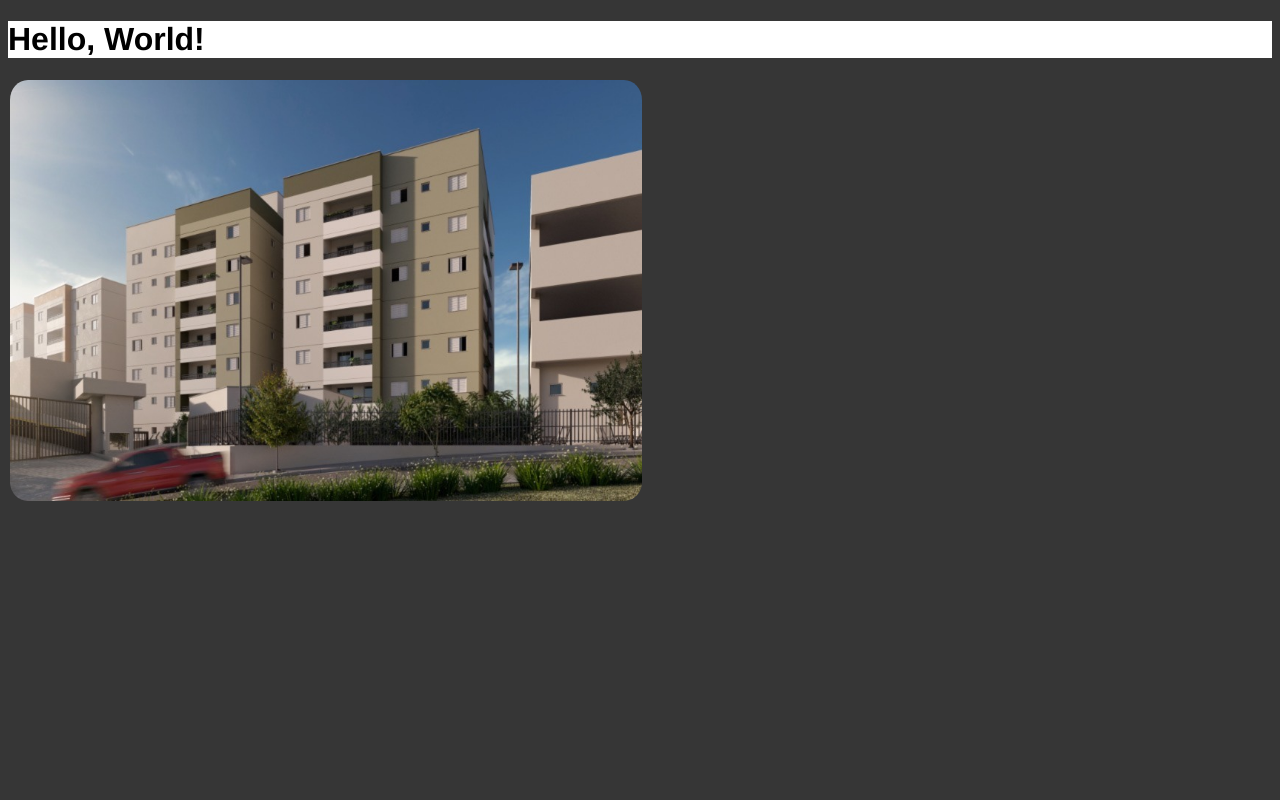
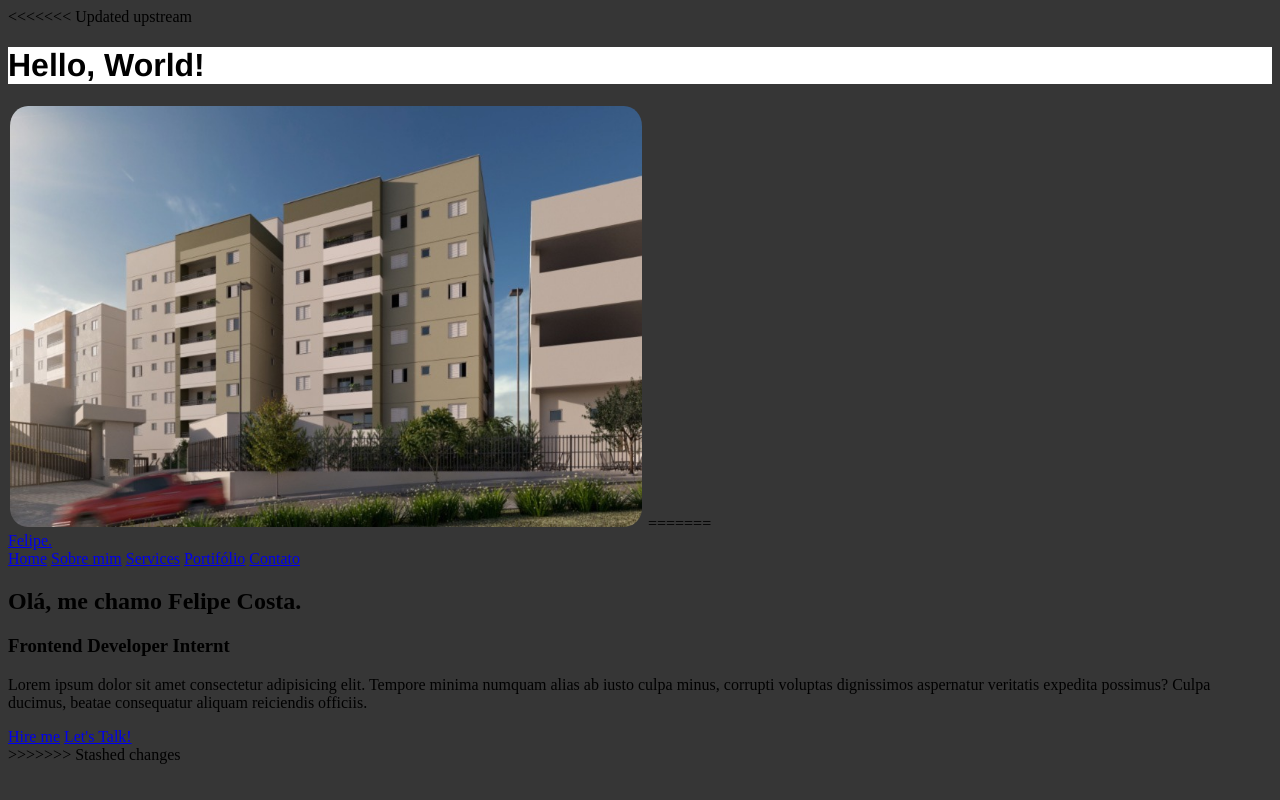
Before and after one commit to felipethecosta/personal-portifolio-pets, a plain HTML site: page index.html in a window 1280 px wide. Drawn offline with Linux system fonts and the light colour scheme.

Commit message:
feat: contact page files

```diff
--- a/index.html
+++ b/index.html
@@ -9,9 +9,42 @@
 </head>
 <body>
 
+<<<<<<< Updated upstream
     <h1 class="hello">Hello, World!</h1>
 
     <img class="img-in-text" src="./img/maritacas1.png" alt="maritacas1">
+=======
+    <header class="header">
+        <a href="#" class="logo">Felipe.</a>
+                                                <!-- Navegação do site. Olha as especificações de classes com o CSS. Para entender a junção. -->
+        <nav class="navbar">
+            <a href="#" class="active">Home</a>
+            <a href="#">Sobre mim</a>
+            <a href="#">Services</a>
+            <a href="#">Portifólio</a>
+            <a href="./contact/contact.html">Contato</a>
+        </nav>
+    </header>
+                                                <!-- Descrição da home-page do site, juntamente com o CSS estilizado. -->
+    <section class="home">
+        <div class="home-content">
+            <h1>Olá, me chamo Felipe Costa.</h1>
+            <h3>Frontend Developer Internt</h3>
+            <p>Lorem ipsum dolor sit amet consectetur adipisicing elit. Tempore minima numquam alias ab iusto culpa minus, corrupti voluptas dignissimos aspernatur veritatis expedita possimus? Culpa ducimus, beatae consequatur aliquam reiciendis officiis.</p>
+        <div class="btn-box">
+                                                            <!-- Formulário e também forma de contato pela home-page. -->
+            <a href="#">Hire me</a>
+            <a href="#">Let's Talk!</a>
+        </div>
+        </div>
+
+        <div class="home-sci">
+            <a href="#"><i class='bx bxl-facebook'></i></a>
+            <a href="#"><i class='bx bxl-twitter'></i></a>
+            <a href="#"><i class='bx bxl-linkedin' ></i></a>
+        </div>
+
+>>>>>>> Stashed changes
 
 </body>
 </html>
```
Also changed, not shown: contact/contact.html (added, +12 -0 lines), contact/style.css (added).
